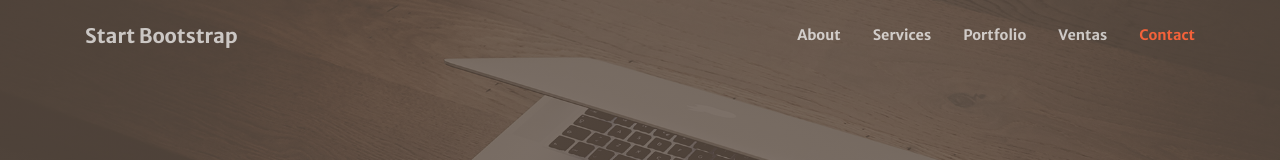
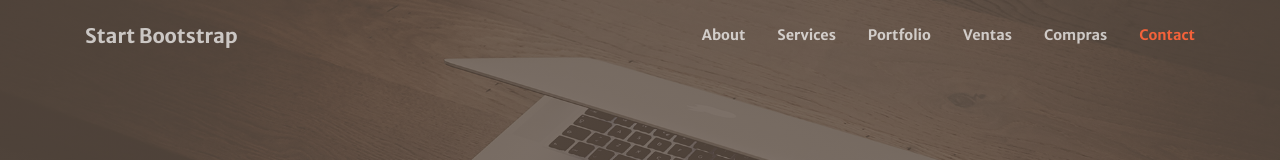
Before and after one commit to wiliansyob/web-site-demo, a website with bundled scripts: page index.html in a window 1280 px wide. Shown: the top 160 px of the page. Built offline with nearby package versions, Linux system fonts and the light colour scheme.

Commit message:
Segundo commit - comprasy

```diff
--- a/index.html
+++ b/index.html
@@ -47,6 +47,9 @@
           </li>
           <li class="nav-item">
             <a class="nav-link js-scroll-trigger" href="#portfolio">Ventas</a>
+          </li>
+          <li class="nav-item">
+            <a class="nav-link js-scroll-trigger" href="#portfolio">Compras</a>
           </li>
           <li class="nav-item">
             <a class="nav-link js-scroll-trigger" href="#contact">Contact</a>
```
